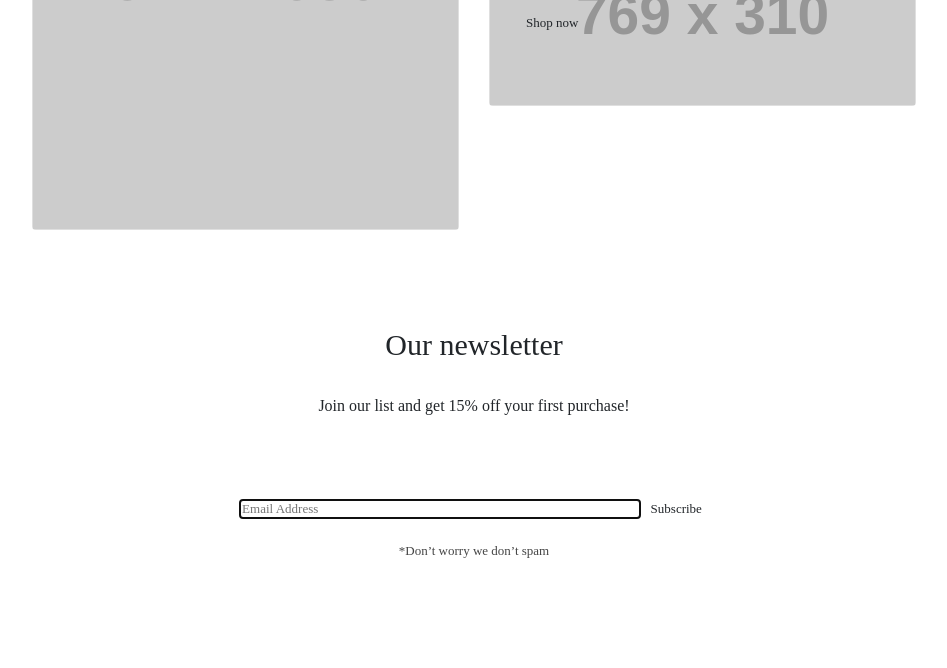
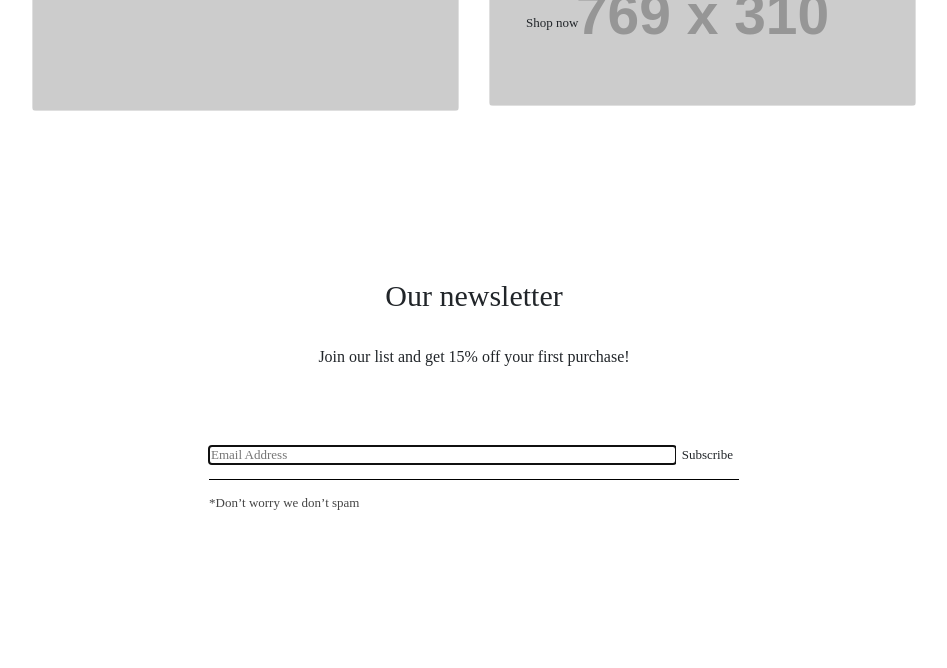
Before and after one commit to magda-korzeniowska/daftacademy-frontend_levelup-2020, a website built with webpack: page src/index.html in a window 1280 px wide. Shown: the part 2421-3089 px from the top of the page, without its empty margins (166-1113 px from the left). Built offline with nearby package versions, Linux system fonts and the light colour scheme; placeholder pictures from the web are drawn by us; files whose address does not match are found by name.

Commit message:
refactor: newsletter

```diff
--- a/src/index.html
+++ b/src/index.html
@@ -234,7 +234,7 @@
       <div class="row category__row">
         <div class="col-lg-6 col-sm-12 category__col">
           <div class="card mb-2 category__class">
-            <img src="https://via.placeholder.com/547x630/d7d7d7/959595?Text=547x630.png" class="img-fluid category__image" alt="product image">
+            <img src="https://via.placeholder.com/464x405/d7d7d7/959595?Text=547x630.png" class="img-fluid category__image" alt="product image">
             <div class="card-img-overlay">
               <h5 class="card-title pt-3 pl-3 category__name">Category</h5>
               <a href="#" class="card-link pl-3 category__shop">Shop now</a>
@@ -286,12 +286,16 @@
       </header>
       <p class="newsletter__join">Join our list and get 15% off your first purchase!</p>
       <div class="newsletter__section">
-        <form action="index.html" method="post" class="newsletter__form">
-          <input type="email" name="email" class="newsletter__input" placeholder="Email Address" autofocus>
-          <button type="submit" class="newsletter__submit">Subscribe</button>
-        </form>
+        <div class="newsletter__subscribe">
+          <form action="index.html" method="post" class="newsletter__form">
+            <input type="email" name="email" class="newsletter__input" placeholder="Email Address" autofocus>
+            <button type="submit" class="newsletter__submit">Subscribe</button>
+          </form>
+          <p class="newsletter__spam">*Don’t worry we don’t spam</p>
+        </div>
+
       </div>
-      <p class="newsletter__spam">*Don’t worry we don’t spam</p>
+
     </section>
   </main>
 
--- a/src/styles/style.scss
+++ b/src/styles/style.scss
@@ -129,7 +129,6 @@ body {
       width: 15.5%
     }
   }
-
   &__item-description {
     @extend .Text-Style-5;
   }
@@ -218,20 +217,34 @@ body {
     }
   }
   &__section {
-    display: block;
-    text-align: center;
+    display: flex;
+    flex-direction: column;
+    align-items: center;
+    // @media (max-width: 992px) {
+    //   align-items: flex-start;
+    // }
+  }
+  &__subscribe {
+    width: 60%;
+    @media (max-width: 992px) {
+        width: 100%;
+      }
   }
   &__form {
-    margin-bottom: 24px;
+    padding-bottom: 15px;
+    border-bottom: 1px solid black;
+    display: flex;
+    width: 100%;
   }
 
   &__input {
     @extend .Text-Style-12;
     border: none;
-    width: 400px;
-    @media (max-width: 992px) {
-      width: 200px;
-    }
+    flex: 1;
+    // width: 600px;
+    // @media (max-width: 992px) {
+    //   width: 200px;
+    // }
   }
   &__submit {
     @extend .Text-Style-12;
@@ -240,11 +253,12 @@ body {
   }
   &__spam {
     @extend .Text-Style-5;
-    text-align: center;
-    margin-bottom: 97px;
-    @media (max-width: 992px) {
-      text-align: left;
-    }
+    padding-top: 15px;
+    // text-align: center;
+    // margin-bottom: 97px;
+    // @media (max-width: 992px) {
+    //   text-align: left;
+    // }
   }
 }
 
```
